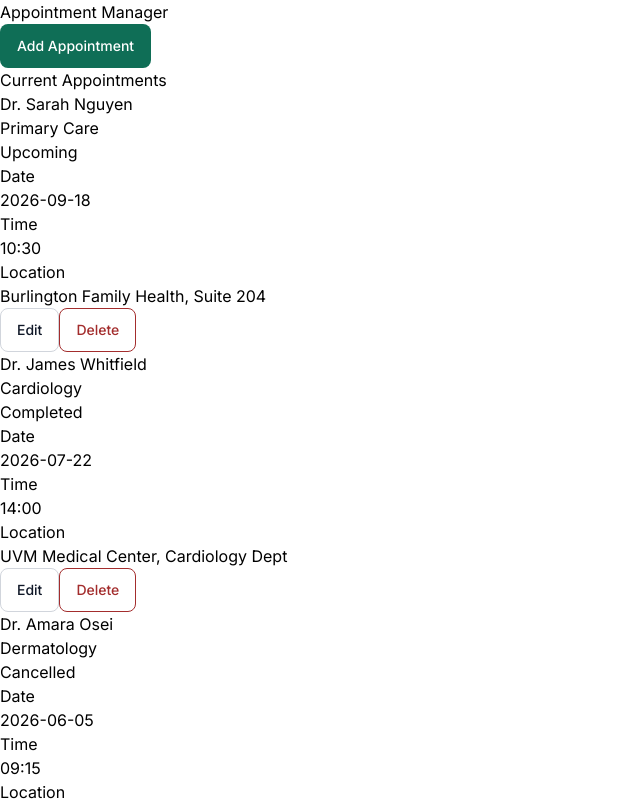
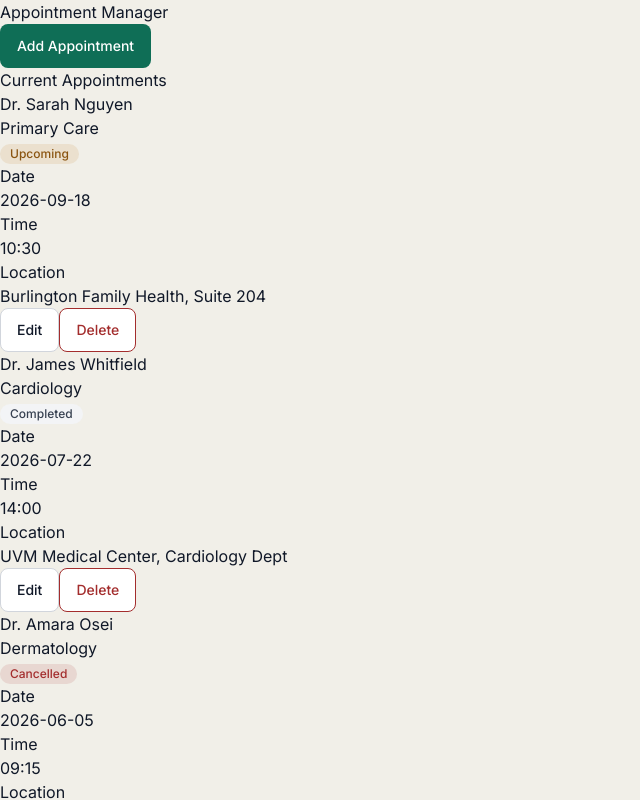
Before and after one commit to HasanAljaf/PatientDashboard, a Next.js app in the folder patient-dashboard/: page / in a window 1280 px wide. Both pictures are taken after a click on the button "Appointments". Shown: the top 800 px of the page, without its empty margins (0-640 px from the left). Built offline with nearby package versions, Linux system fonts and the light colour scheme.

Commit message:
Completed StatusBadge styles, and updated design.md to match.

```diff
--- a/patient-dashboard/app/components/StatusBadge.tsx
+++ b/patient-dashboard/app/components/StatusBadge.tsx
@@ -18,11 +18,26 @@ function getStatusLabel(status: StatusTypes): string {
   return statusLabel[status];
 }
 
+// Shared Badge Styles
+const badgeBase =
+  'inline-flex items-center rounded-full px-2.5 py-0.5 text-xs font-medium';
+
+const badgeVariant: Record<StatusTypes, string> = {
+  completed: 'bg-status-neutral text-status-neutral-text',
+  upcoming: 'bg-status-warning/12 text-status-warning-text',
+  cancelled: 'bg-status-danger/12 text-status-danger',
+  active: 'bg-status-success/12 text-status-success-text',
+};
+
 // Badge Prop Types
 type StatusBadgeProps = {
   status: StatusTypes;
 };
 
 export default function StatusBadge({ status }: StatusBadgeProps) {
-  return <span>{getStatusLabel(status)}</span>;
+  return (
+    <span className={`${badgeBase} ${badgeVariant[status]}`}>
+      {getStatusLabel(status)}
+    </span>
+  );
 }
--- a/patient-dashboard/app/globals.css
+++ b/patient-dashboard/app/globals.css
@@ -16,8 +16,10 @@
   --color-status-success: #639922;
   --color-status-warning: #ba7517;
   --color-status-danger: #a32d2d; /* also danger badge text and delete actions */
+  --color-status-neutral: #f3f4f6;
 
   /* Status text: darker shades for AA contrast at text-xs */
   --color-status-success-text: #3f6212;
   --color-status-warning-text: #8a5410;
+  --color-status-neutral-text: #374151;
 }
--- a/patient-dashboard/app/layout.tsx
+++ b/patient-dashboard/app/layout.tsx
@@ -10,7 +10,8 @@ const inter = Inter({
 
 export const metadata: Metadata = {
   title: 'Patient Portal',
-  description: 'A responsive patient dashboard built with Next.js, React, and TypeScript.',
+  description:
+    'A responsive patient dashboard built with Next.js, React, and TypeScript.',
 };
 
 export default function RootLayout({ children }: LayoutProps<'/'>) {
@@ -19,7 +20,9 @@ export default function RootLayout({ children }: LayoutProps<'/'>) {
       lang="en"
       className={`${inter.variable} font-sans h-full antialiased`}
     >
-      <body className="min-h-full flex flex-col">{children}</body>
+      <body className="bg-surface text-gray-900 min-h-full flex flex-col">
+        {children}
+      </body>
     </html>
   );
 }
```
Also changed, not shown: 1 other file (tests, documents, lock files or other folders).
